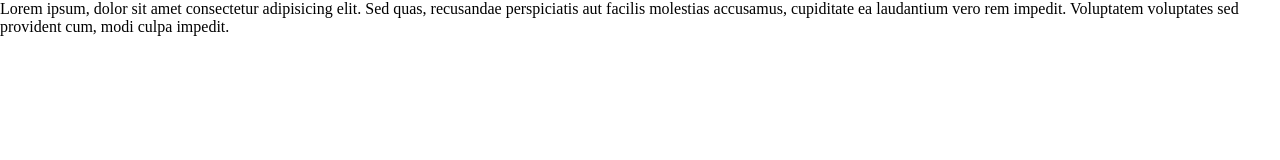
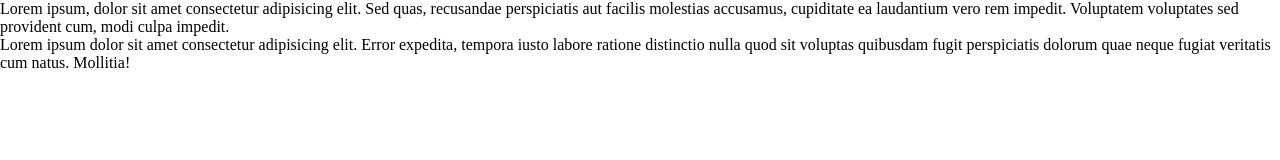
Before and after one commit to horexAsTeacher/test, a plain HTML site: page index.html in a window 1280 px wide. Drawn offline with Linux system fonts and the light colour scheme.

Commit message:
i have added second text

```diff
--- a/index.html
+++ b/index.html
@@ -13,5 +13,11 @@
       laudantium vero rem impedit. Voluptatem voluptates sed provident cum, modi
       culpa impedit.
     </p>
+    <p>
+      Lorem ipsum dolor sit amet consectetur adipisicing elit. Error expedita,
+      tempora iusto labore ratione distinctio nulla quod sit voluptas quibusdam
+      fugit perspiciatis dolorum quae neque fugiat veritatis cum natus.
+      Mollitia!
+    </p>
   </body>
 </html>
```
